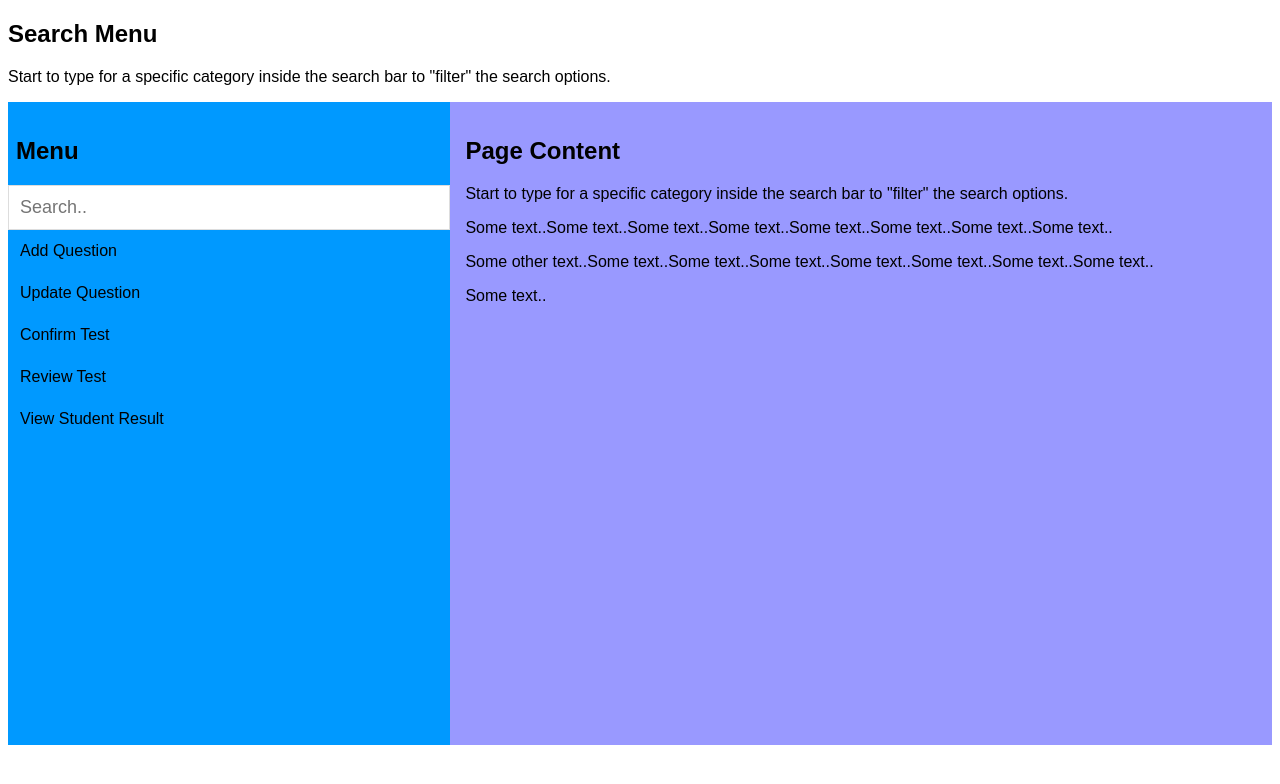
After one commit to tnhuan1802/Multiple-Choice-System, a Flask app: template templates/incharge.html in a window 1280 px wide. The commit adds this page. Shown: the top 784 px of the page. Run offline with Flask 2, Linux system fonts and the light colour scheme; the template is opened without the code that fills it, so the values that code supplies are empty; some libraries are stand-ins or nearby versions.

Commit message:
First commit

```diff
--- a/app.py
+++ b/app.py
@@ -1,17 +1,19 @@
 from flask import Flask, render_template, request, redirect
 from flask_mysqldb import MySQL
 from student import student
+from incharge import incharge
 app = Flask(__name__)
 #app.register_blueprint(student)
 
 @app.route("/HomePage", methods = ['GET', 'POST'])
-def loggin():
+def login():
     if request.method == "POST":
-        app.register_blueprint(student)
+        # app.register_blueprint(student)
+        app.register_blueprint(incharge)
         # info = request.form
         # userName = info['uname']
         # password = info['psw']
-        return redirect('/HomePage/student')
+        return redirect('/HomePage/incharge')
     return render_template('login.html')
 
 
--- /dev/null
+++ b/static/incharge.css
@@ -0,0 +1,58 @@
+body {
+    font-family: Arial, Helvetica, sans-serif;
+    background-color: white;
+  }
+
+  * {
+    box-sizing: border-box;
+  }
+
+  /* Create a column layout with Flexbox */
+  .row {
+    display: flex;
+  }
+
+  /* Left column (menu) */
+  .left {
+    flex: 35%;
+    padding: 15px 0;
+  }
+
+  .left h2 {
+    padding-left: 8px;
+  }
+
+  /* Right column (page content) */
+  .right {
+    flex: 65%;
+    padding: 15px;
+  }
+
+  /* Style the search box */
+  #mySearch {
+    width: 100%;
+    font-size: 18px;
+    padding: 11px;
+    border: 1px solid #ddd;
+    background-color: white;
+  }
+
+  /* Style the navigation menu inside the left column */
+  #myMenu {
+    list-style-type: none;
+    padding: 0;
+    margin: 0;
+    height: 500px;
+    max-height: 500px;
+  }
+
+  #myMenu li a {
+    padding: 12px;
+    text-decoration: none;
+    color: black;
+    display: block
+  }
+
+  #myMenu li a:hover {
+    background-color: 	#3366FF;
+  }
--- a/static/login.css
+++ b/static/login.css
@@ -48,7 +48,7 @@ button:hover {
 
 /* Avatar image */
 img.avatar {
-  width: 40%;
+  scale: 30%;
   border-radius: 50%;
 }
 
--- /dev/null
+++ b/templates/incharge.html
@@ -0,0 +1,53 @@
+<!DOCTYPE html>
+<html>
+<head>
+<meta name="studentview" content="width=device-width, initial-scale=1">
+<link href = "../static/incharge.css" rel = "stylesheet">
+</head>
+<body>
+
+<h2>Search Menu</h2>
+<p>Start to type for a specific category inside the search bar to "filter" the search options.</p>
+
+<div class="row">
+  <div class="left" style="background-color: 	#0099FF;">
+    <h2>Menu</h2>
+    <input type="text" id="mySearch" onkeyup="myFunction()" placeholder="Search.." title="Type in a category">
+    <ul id="myMenu">
+      <li><a href="#">Add Question</a></li>
+      <li><a href="#">Update Question</a></li>
+      <li><a href="#">Confirm Test</a></li>
+      <li><a href="#">Review Test</a></li>
+      <li><a href="#">View Student Result</a></li>
+    </ul>
+  </div>
+
+  <div class="right" style="background-color:#9999FF;">
+    <h2>Page Content</h2>
+    <p>Start to type for a specific category inside the search bar to "filter" the search options.</p>
+    <p>Some text..Some text..Some text..Some text..Some text..Some text..Some text..Some text..</p>
+    <p>Some other text..Some text..Some text..Some text..Some text..Some text..Some text..Some text..</p>
+    <p>Some text..</p>
+  </div>
+</div>
+
+<script>
+    function myFunction() {
+      var input, filter, ul, li, a, i;
+      input = document.getElementById("mySearch");
+      filter = input.value.toUpperCase();
+      ul = document.getElementById("myMenu");
+      li = ul.getElementsByTagName("li");
+      for (i = 0; i < li.length; i++) {
+        a = li[i].getElementsByTagName("a")[0];
+        if (a.innerHTML.toUpperCase().indexOf(filter) > -1) {
+          li[i].style.display = "";
+        } else {
+          li[i].style.display = "none";
+        }
+      }
+    }
+    </script>
+
+</body>
+</html>
--- a/templates/login.html
+++ b/templates/login.html
@@ -2,7 +2,7 @@
 <html>
     <head>
         <meta name="viewport" content="width=device-width, initial-scale=1">
-        <title>Bank Question</title>
+        <title>Multiple Choice System</title>
         <link href = "../static/login.css" rel = "stylesheet">
 
     </head>
@@ -10,7 +10,7 @@
     <body>
         <form method="POST" action = "">
             <div class="imgcontainer">
-                <img src="hcmut.jpg" alt="Avatar" class="avatar"/></img>
+                <img src="https://i.imgur.com/ln8PmsL.png" alt="Avatar" class="avatar"/>
               </div>
             <div class="container">
                 <label for="uname"><b>Username</b></label>
```
Also changed, not shown: incharge.py (added, +11 -0 lines), pictures/hcmut.png (added).
